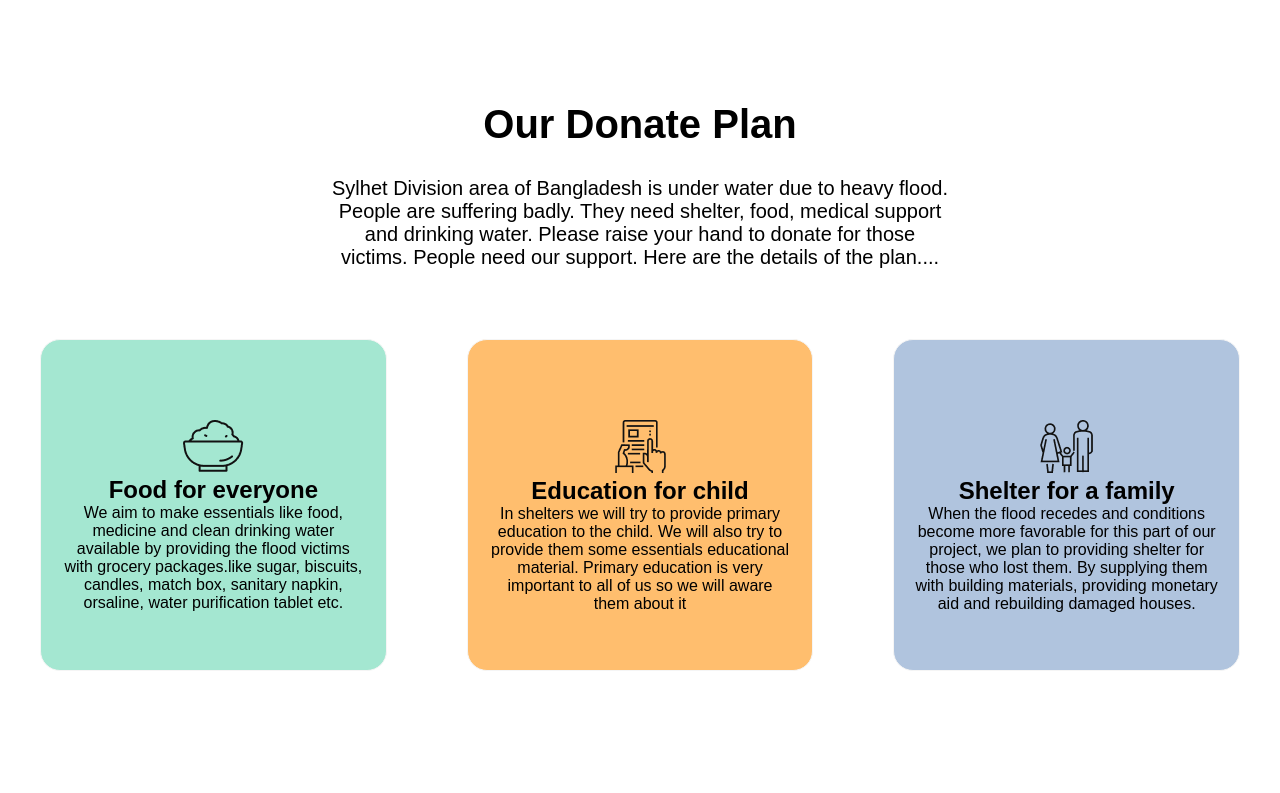
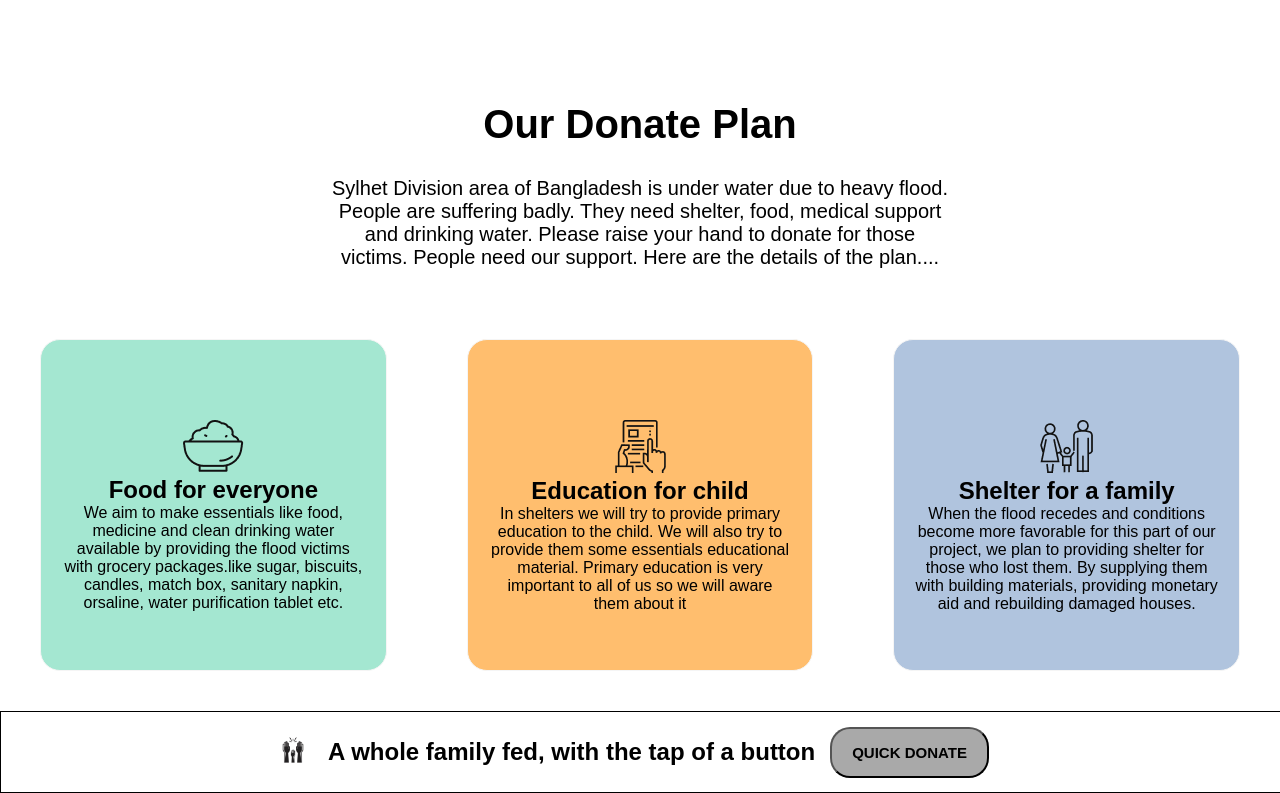
Before and after one commit to miavai649/assignment-1, a plain HTML site: page index.html in a window 1280 px wide. Shown: the part 1254-2047 px from the top of the page. Before the commit the page ends 1965 px from the top, so only its background shows below. Drawn offline with Linux system fonts and the light colour scheme; a web font is replaced by a local one.

Commit message:
quick button added

```diff
--- a/index.html
+++ b/index.html
@@ -75,5 +75,19 @@
         </div>
     </section>
 
+    <section class="quick-donate-sect">
+        <div class="logo">
+            <img src="icons/3raising-hand.jpg" alt="three hand raising">
+        </div>
+        <div>
+            <h2>A whole family fed, with the tap of a button</h2>
+        </div>
+        <div>
+            <button class="quick-btn">
+                <a class="quick-link" href="#">QUICK DONATE</a>
+            </button>
+        </div>
+    </section>
+
 </body>
 </html>
--- a/style.css
+++ b/style.css
@@ -122,3 +122,30 @@
 #shelt-card{
     background-color: lightsteelblue;
 }
+.logo img{
+    width: 30px;
+    height: 30px;
+    margin-right: 20px;
+}
+.quick-donate-sect{
+    display: flex;
+    text-align: center;
+    align-items: center;
+    justify-content: center;
+    height: 80px;
+    width: 100%;
+    border: 1px solid black;
+}
+.quick-link {
+    text-decoration: none;
+    color: black;
+    font-weight: 800;
+}
+
+.quick-btn {
+    padding: 15px 20px;
+    background-color: darkgrey;
+    font-size: 15px;
+    border-radius: 20px;
+    margin: 15px;
+}
```
